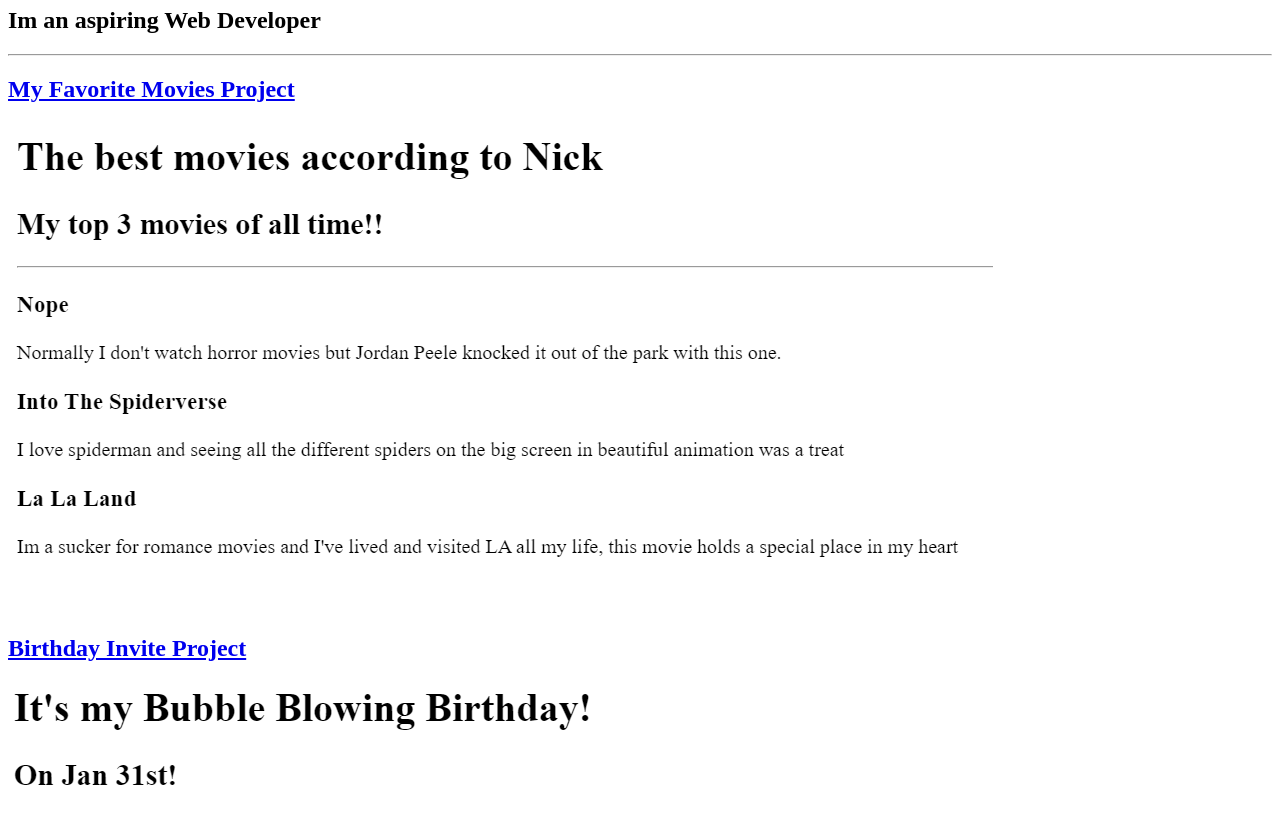
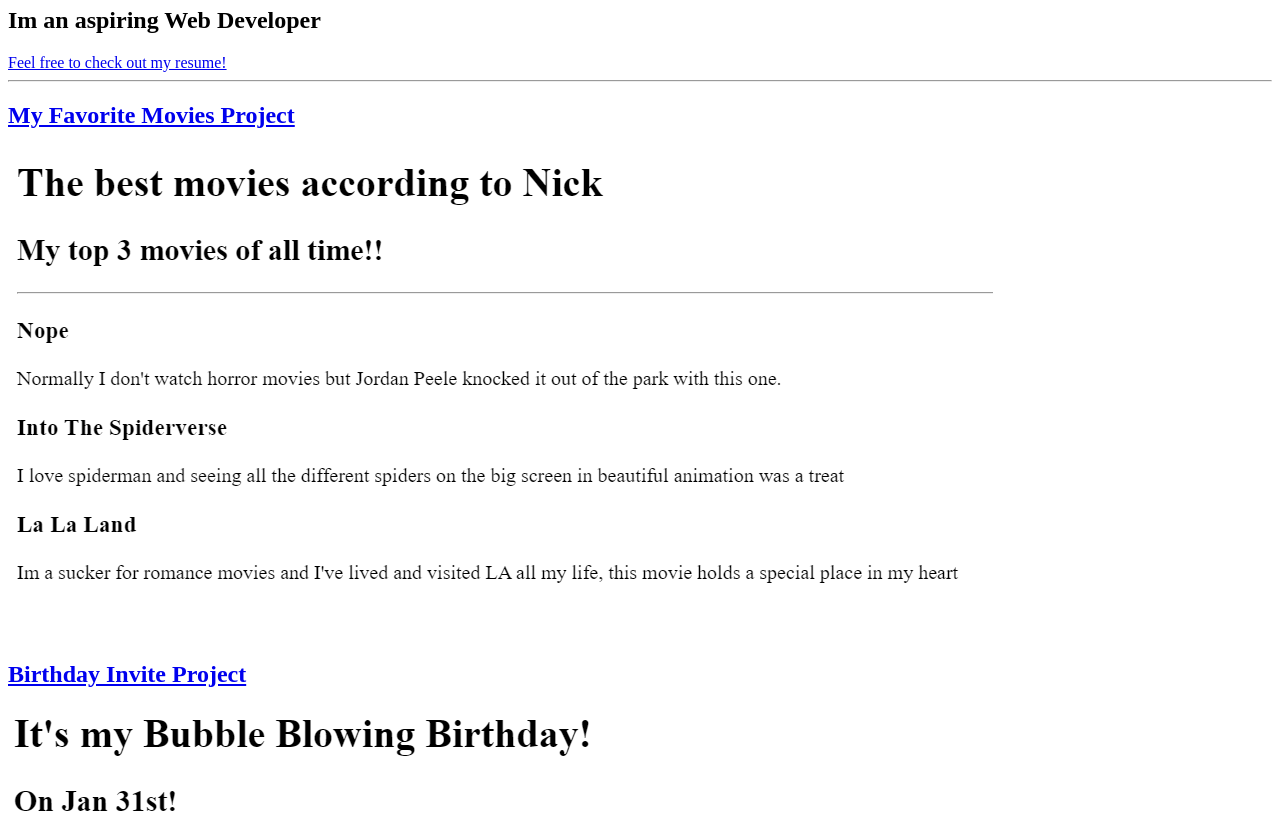
Before and after one commit to nsalazar3101/html-portfolio, a plain HTML site: page index.html in a window 1280 px wide. Shown: the part 73-889 px from the top of the page. Drawn offline with Linux system fonts and the light colour scheme.

Commit message:
Update index.html

```diff
--- a/index.html
+++ b/index.html
@@ -10,6 +10,7 @@
 <body>
 <h1>Nicks Portfolio</h1>
 <h2>Im an aspiring Web Developer</h2>
+<a href="https://nsalazar3101.github.io/html-resume/">Feel free to check out my resume!</a>
 <hr />
 
 <h2><a href="./public/movierank.html">My Favorite Movies Project</a></h2>
```
